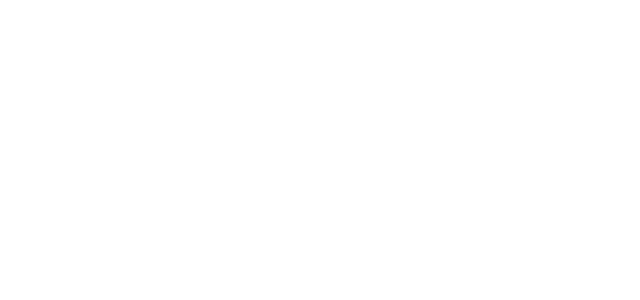
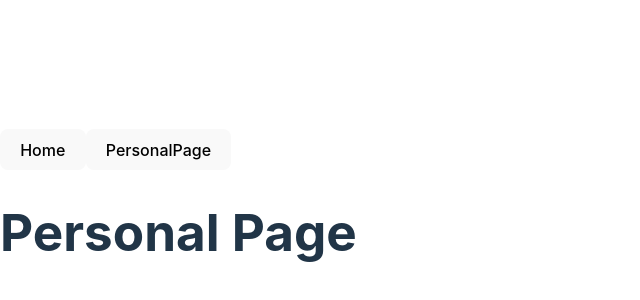
Before and after one commit to Aebel-Shajan/connect-cards, a React (Vite) app: page /PersonalPage in a window 1280 px wide. Shown: the part 188-488 px from the top of the page, without its empty margins (0-640 px from the left). Built offline with nearby package versions, Linux system fonts and the light colour scheme.

Commit message:
created and set up the react router/navigation bar

```diff
--- a/package.json
+++ b/package.json
@@ -12,7 +12,8 @@
   },
   "dependencies": {
     "react": "^18.3.1",
-    "react-dom": "^18.3.1"
+    "react-dom": "^18.3.1",
+    "react-router-dom": "^6.26.0"
   },
   "devDependencies": {
     "@types/react": "^18.3.3",
--- a/src/components/Home/Home.jsx
+++ b/src/components/Home/Home.jsx
@@ -1,7 +1,10 @@
+import Navigation from "../Navigation";
+
 const Home = () => {
     return (
         <div>
-            Home
+            <Navigation/>
+           <h1>Home</h1>
         </div>
      );
 }
--- /dev/null
+++ b/src/components/Navigation.jsx
@@ -0,0 +1,17 @@
+import {useNavigate, Outlet} from "react-router-dom";
+
+const Navigation = () => {
+    const navigate = useNavigate();
+
+    return (
+        <>
+            <section className="navbar">
+                <button onClick={() => navigate("/home")}>Home</button>
+                <button onClick={() => navigate("/PersonalPage")}>PersonalPage</button>
+            </section>
+                <Outlet/>
+        </>
+    );
+};
+
+export default Navigation;
--- a/src/components/PersonalPage/PersonalPage.jsx
+++ b/src/components/PersonalPage/PersonalPage.jsx
@@ -1,7 +1,7 @@
 const PersonalPage = () => {
     return (
         <div>
-            Personal Page
+            <h1>Personal Page</h1>
         </div>
      );
 }
```
Also changed, not shown: src/App.jsx (+28 -2 lines), 1 other file (tests, documents, lock files or other folders).
